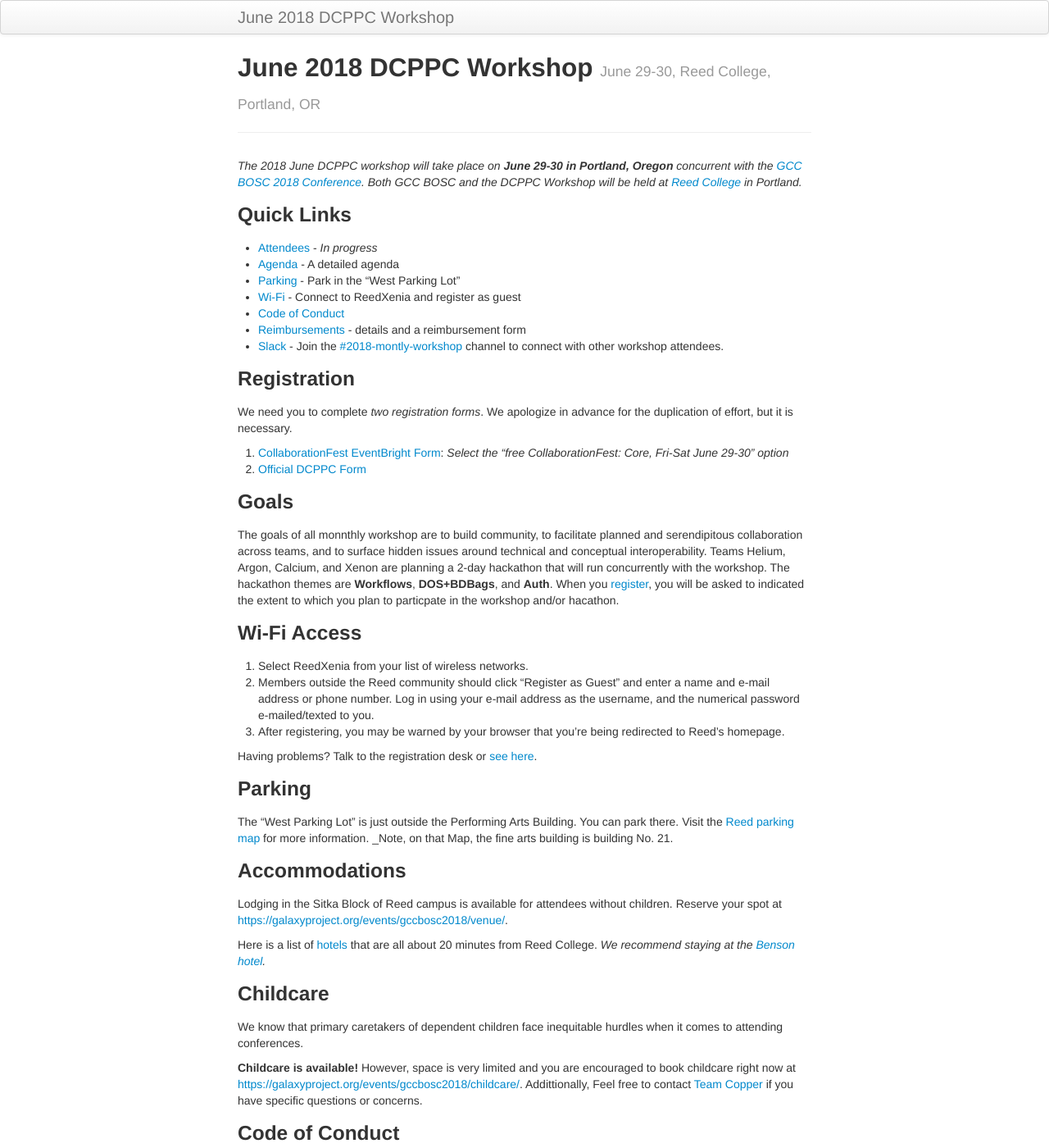
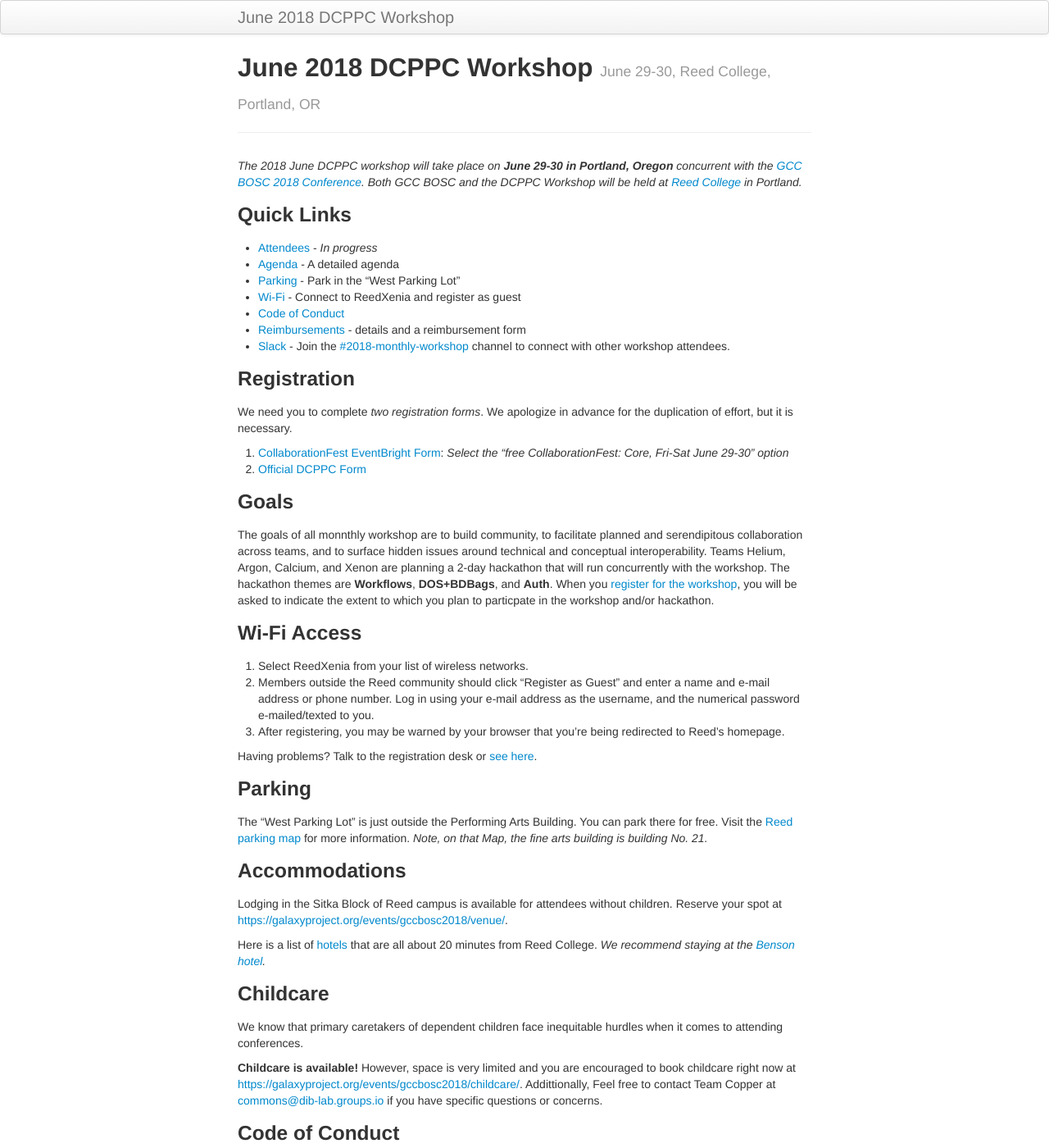
Before and after one commit to dcppc/2018-june-workshop, a Jekyll site: the page built from docs/index.md, in a window 1280 px wide and 1400 px high. Shown: the whole window at 82% size. Built offline with Jekyll 4.4.1, drawn with Linux system fonts in a browser that asks for light colours.

Commit message:
Fix typos

```diff
--- a/docs/index.md
+++ b/docs/index.md
@@ -17,7 +17,7 @@ in Portland._
 - [Wi-Fi](https://bit.ly/reedwireless) - Connect to ReedXenia and register as guest
 - [Code of Conduct](https://github.com/dcppc/dcppc-workshops/blob/master/CODE_OF_CONDUCT.md)
 - [Reimbursements](./reimbursements) - details and a reimbursement form
-- [Slack](https://nih-dcppc.slack.com/messages/CAMLGP27N/convo/GANQFSGAD-1528381202.000599/) - Join the [#2018-montly-workshop](https://nih-dcppc.slack.com/messages/CAMLGP27N/convo/GANQFSGAD-1528381202.000599/) channel to connect with other workshop attendees.
+- [Slack](https://nih-dcppc.slack.com/messages/CAMLGP27N/convo/GANQFSGAD-1528381202.000599/) - Join the [#2018-monthly-workshop](https://nih-dcppc.slack.com/messages/CAMLGP27N/convo/GANQFSGAD-1528381202.000599/) channel to connect with other workshop attendees.
 
 ### Registration
 
@@ -29,7 +29,7 @@ We need you to complete _two registration forms_. We apologize in advance for th
 
 ### Goals
 
-The goals of all monnthly workshop are to build community, to facilitate planned and serendipitous collaboration across teams, and to surface hidden issues around technical and conceptual interoperability. Teams Helium, Argon, Calcium, and Xenon are planning a 2-day hackathon that will run concurrently with the workshop. The hackathon themes are **Workflows**, **DOS+BDBags**, and **Auth**. When you [register](https://ti.to/dcppc/june-data-commons-workshop), you will be asked to indicated the extent to which you plan to particpate in the workshop and/or hacathon.
+The goals of all monnthly workshop are to build community, to facilitate planned and serendipitous collaboration across teams, and to surface hidden issues around technical and conceptual interoperability. Teams Helium, Argon, Calcium, and Xenon are planning a 2-day hackathon that will run concurrently with the workshop. The hackathon themes are **Workflows**, **DOS+BDBags**, and **Auth**. When you [register for the workshop](https://ti.to/dcppc/june-data-commons-workshop), you will be asked to indicate the extent to which you plan to particpate in the workshop and/or hackathon.
 
 ### Wi-Fi Access
 
@@ -40,7 +40,8 @@ The goals of all monnthly workshop are to build community, to facilitate planned
 Having problems? Talk to the registration desk or [see here](https://bit.ly/reedwireless).
 
 ### Parking
-The "West Parking Lot" is just outside the Performing Arts Building. You can park there. Visit the [Reed parking map](https://www.reed.edu/cep/venues/parker-house/parking-map.html) for more information. _Note, on that Map, the fine arts building is building No. 21.
+
+The "West Parking Lot" is just outside the Performing Arts Building. You can park there for free. Visit the [Reed parking map](https://www.reed.edu/cep/venues/parker-house/parking-map.html) for more information. _Note, on that Map, the fine arts building is building No. 21._
 
 ### Accommodations
 
@@ -53,8 +54,7 @@ Here is a list of [hotels](https://www.reed.edu/accommodations.html) that are al
 We know that primary caretakers of dependent children face inequitable hurdles when it comes to attending conferences.
 
 **Childcare is available!** However, space is very limited and you are encouraged to book childcare right now at [https://galaxyproject.org/events/gccbosc2018/childcare/](https://galaxyproject.org/events/gccbosc2018/childcare/).
-Addittionally, Feel free to contact
-[Team Copper](mailto:commons@dib-lab.groups.io) if you have specific questions or concerns.
+Addittionally, Feel free to contact Team Copper at <commons@dib-lab.groups.io> if you have specific questions or concerns.
 
 ### Code of Conduct
 
```
